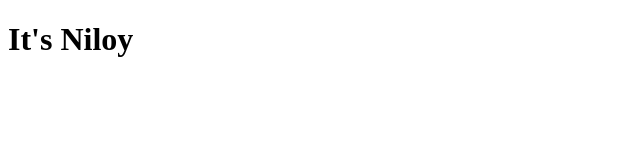
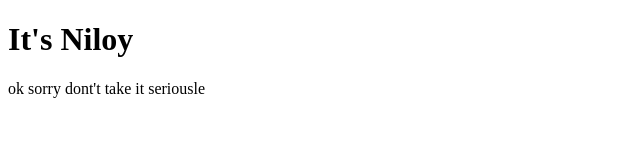
Before and after one commit to its-niloycoder/web-portfolio, a plain HTML site: page index.html in a window 1280 px wide. Shown: the whole page, without its empty margins (0-640 px from the left). Drawn offline with Linux system fonts and the light colour scheme.

Commit message:
modified:   index.html

```diff
--- a/index.html
+++ b/index.html
@@ -7,5 +7,6 @@
 </head>
 <body>
     <h1>It's Niloy</h1>
+    <p>ok sorry dont't take it seriousle</p>
 </body>
 </html>
```
